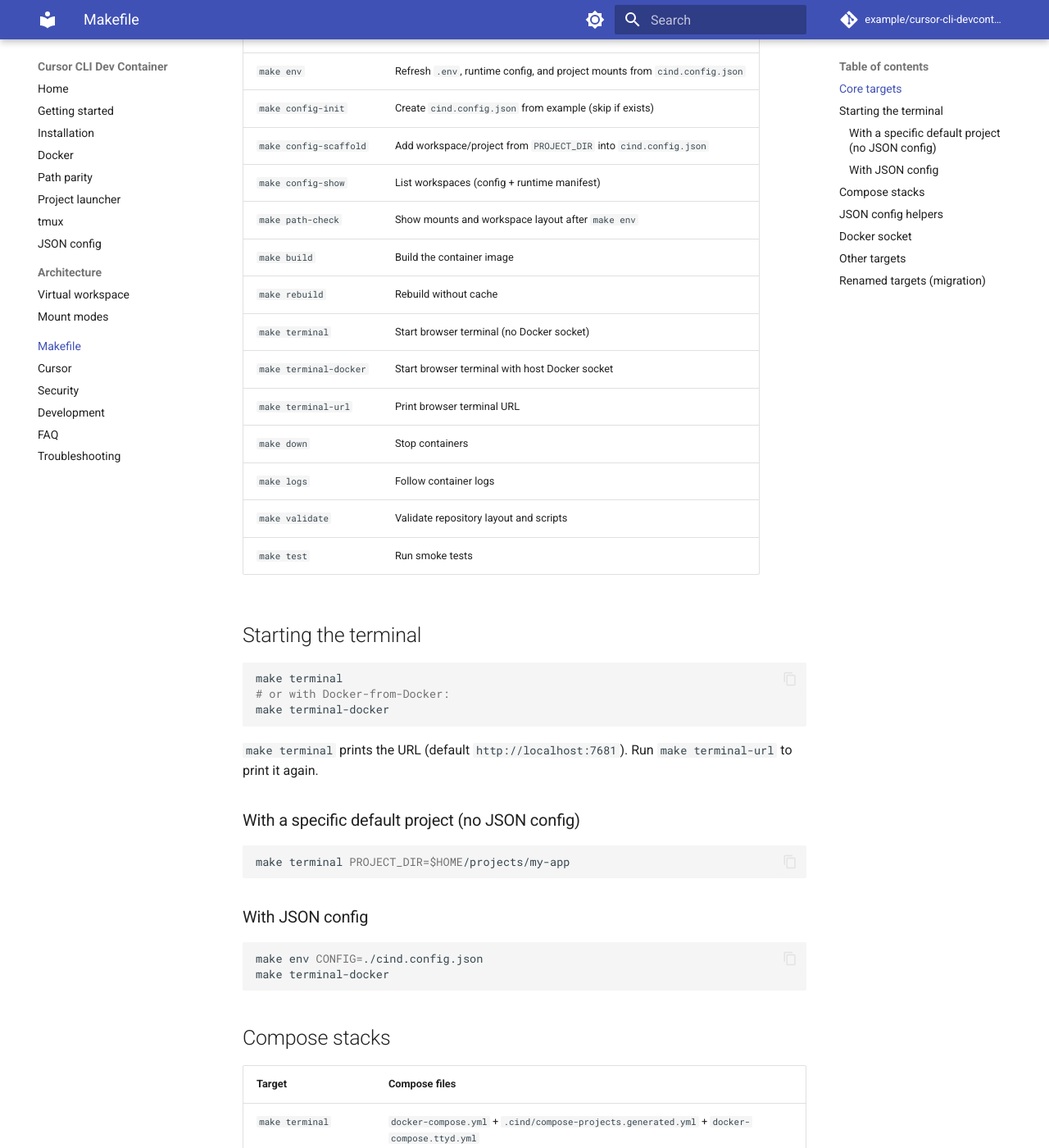
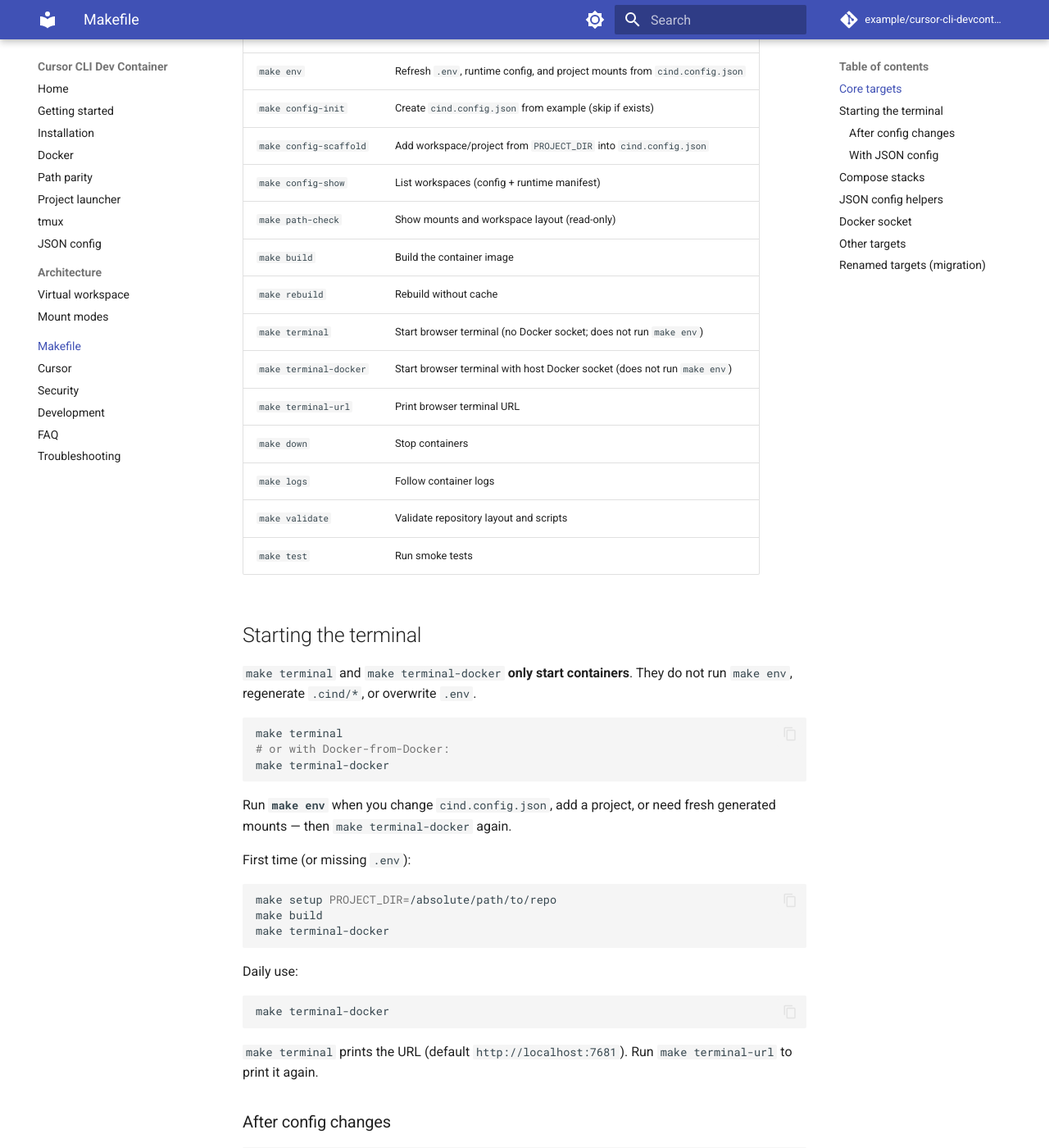
Before and after one commit to aKyther/orcan, an MkDocs documentation site: the page built from docs/makefile.md, in a window 1280 px wide and 1400 px high, scrolled down 369 px. Shown: the whole window at 82% size. Built offline with MkDocs 1.6.1 and Material for MkDocs 9.7.7, drawn with Linux system fonts in a browser that asks for light colours; comment, search, counter and statistics services are not loaded; some of the changed text lies outside the part shown.

Commit message:
reduced complex

````diff
--- a/docs/makefile.md
+++ b/docs/makefile.md
@@ -12,11 +12,11 @@
 | `make config-init` | Create `cind.config.json` from example (skip if exists) |
 | `make config-scaffold` | Add workspace/project from `PROJECT_DIR` into `cind.config.json` |
 | `make config-show` | List workspaces (config + runtime manifest) |
-| `make path-check` | Show mounts and workspace layout after `make env` |
+| `make path-check` | Show mounts and workspace layout (read-only) |
 | `make build` | Build the container image |
 | `make rebuild` | Rebuild without cache |
-| `make terminal` | Start browser terminal (no Docker socket) |
-| `make terminal-docker` | Start browser terminal with host Docker socket |
+| `make terminal` | Start browser terminal (no Docker socket; does not run `make env`) |
+| `make terminal-docker` | Start browser terminal with host Docker socket (does not run `make env`) |
 | `make terminal-url` | Print browser terminal URL |
 | `make down` | Stop containers |
 | `make logs` | Follow container logs |
@@ -25,24 +25,44 @@
 
 ## Starting the terminal
 
+`make terminal` and `make terminal-docker` **only start containers**. They do not run `make env`, regenerate `.cind/*`, or overwrite `.env`.
+
 ```bash
 make terminal
 # or with Docker-from-Docker:
 make terminal-docker
 ```
 
+Run **`make env`** when you change `cind.config.json`, add a project, or need fresh generated mounts — then `make terminal-docker` again.
+
+First time (or missing `.env`):
+
+```bash
+make setup PROJECT_DIR=/absolute/path/to/repo
+make build
+make terminal-docker
+```
+
+Daily use:
+
+```bash
+make terminal-docker
+```
+
 `make terminal` prints the URL (default `http://localhost:7681`). Run `make terminal-url` to print it again.
 
-### With a specific default project (no JSON config)
+### After config changes
 
 ```bash
-make terminal PROJECT_DIR=$HOME/projects/my-app
+make config-scaffold PROJECT_DIR=/home/you/gotibooks/frontend WORKSPACE=gotibooks
+make env
+make down && make terminal-docker
 ```
 
 ### With JSON config
 
 ```bash
-make env CONFIG=./cind.config.json
+make env
 make terminal-docker
 ```
 
````
Also changed, not shown: README.md (+16 -4 lines), docs/config.md (+3 -1 lines), docs/getting-started.md (+4 -0 lines), docs/path-parity.md (+1 -1 lines), docs/troubleshooting.md (+14 -0 lines), 5 other files.
